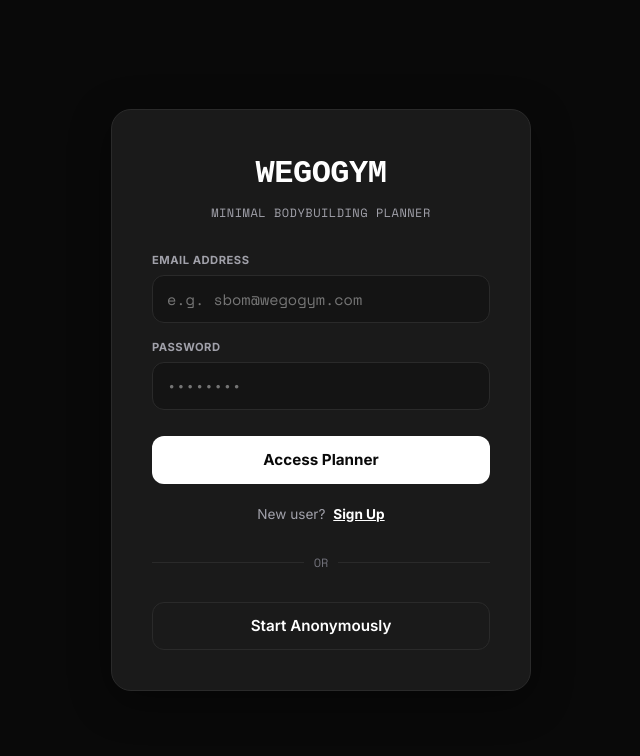
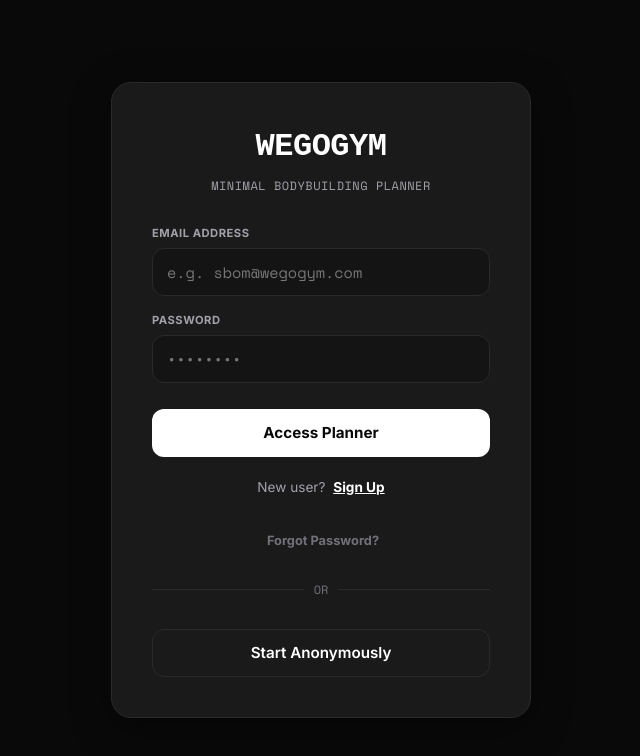
Before and after one commit to subh9m/WeGoGym, a React (Vite) app: page /#/food in a window 1280 px wide. Shown: the top 756 px of the page, without its empty margins (319-959 px from the left). Built offline with nearby package versions, Linux system fonts and the light colour scheme; no server answers; a web font is replaced by a local one.

Commit message:
feat: add password reset capabilities to Auth system

```diff
--- a/src/components/Auth.jsx
+++ b/src/components/Auth.jsx
@@ -2,12 +2,13 @@ import React, { useState } from "react";
 import { useAuth } from "../contexts/AuthContext";
 
 export default function Auth() {
-  const { loginWithEmail, signupWithEmail, loginAnonymously } = useAuth();
+  const { loginWithEmail, signupWithEmail, loginAnonymously, resetPassword } = useAuth();
   const [email, setEmail] = useState("");
   const [password, setPassword] = useState("");
   const [isSignUp, setIsSignUp] = useState(false);
   const [loading, setLoading] = useState(false);
   const [error, setError] = useState("");
+  const [successMessage, setSuccessMessage] = useState("");
 
   async function handleSubmit(e) {
     e.preventDefault();
@@ -17,6 +18,7 @@ export default function Auth() {
 
     try {
       setError("");
+      setSuccessMessage("");
       setLoading(true);
       if (isSignUp) {
         await signupWithEmail(email, password);
@@ -36,6 +38,24 @@ export default function Auth() {
       } else {
         setError("Auth operation failed. Please check your credentials.");
       }
+    } finally {
+      setLoading(false);
+    }
+  }
+
+  async function handleResetPassword() {
+    if (!email.trim()) {
+      return setError("Please enter your email address first.");
+    }
+    try {
+      setError("");
+      setSuccessMessage("");
+      setLoading(true);
+      await resetPassword(email);
+      setSuccessMessage("Password reset email sent! Check your inbox.");
+    } catch (err) {
+      console.error(err);
+      setError("Failed to send password reset email. Check if the address is correct.");
     } finally {
       setLoading(false);
     }
@@ -67,6 +87,11 @@ export default function Auth() {
         </div>
 
         {error && <div className="auth-error-msg">{error}</div>}
+        {successMessage && (
+          <div style={{ background: "rgba(16, 185, 129, 0.1)", border: "1px solid var(--accent-success)", color: "var(--accent-success)", padding: "12px", borderRadius: "10px", fontSize: "0.85rem", fontWeight: "600", textAlign: "center" }}>
+            {successMessage}
+          </div>
+        )}
 
         <form className="auth-form" onSubmit={handleSubmit}>
           <div className="auth-input-group">
@@ -127,6 +152,18 @@ export default function Auth() {
           )}
         </div>
 
+        {!isSignUp && (
+          <div style={{ textAlign: "center", marginTop: "10px" }}>
+            <span
+              className="auth-toggle-link"
+              style={{ fontSize: "0.8rem", color: "var(--text-muted)", textDecoration: "none" }}
+              onClick={handleResetPassword}
+            >
+              Forgot Password?
+            </span>
+          </div>
+        )}
+
         <div className="divider-text">OR</div>
 
         <button
--- a/src/contexts/AuthContext.jsx
+++ b/src/contexts/AuthContext.jsx
@@ -4,7 +4,8 @@ import {
   signInWithEmailAndPassword,
   createUserWithEmailAndPassword,
   signOut,
-  onAuthStateChanged
+  onAuthStateChanged,
+  sendPasswordResetEmail
 } from "firebase/auth";
 import { auth } from "../firebase";
 
@@ -38,6 +39,11 @@ export function AuthProvider({ children }) {
     return signOut(auth);
   }
 
+  // Password reset email
+  function resetPassword(email) {
+    return sendPasswordResetEmail(auth, email);
+  }
+
   useEffect(() => {
     const unsubscribe = onAuthStateChanged(auth, (user) => {
       setCurrentUser(user);
@@ -52,6 +58,7 @@ export function AuthProvider({ children }) {
     loginAnonymously,
     loginWithEmail,
     signupWithEmail,
+    resetPassword,
     logout,
     loading
   };
```
